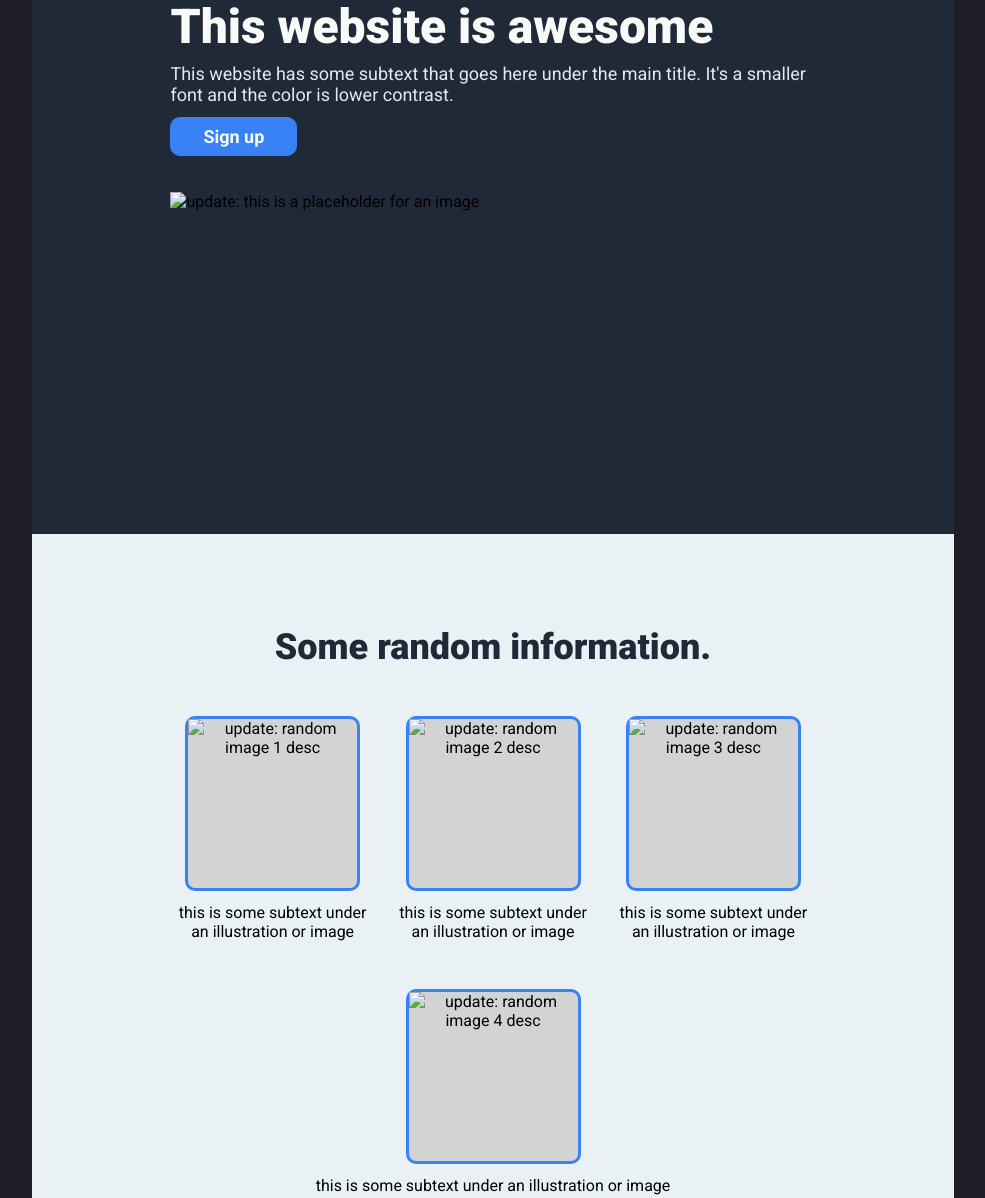
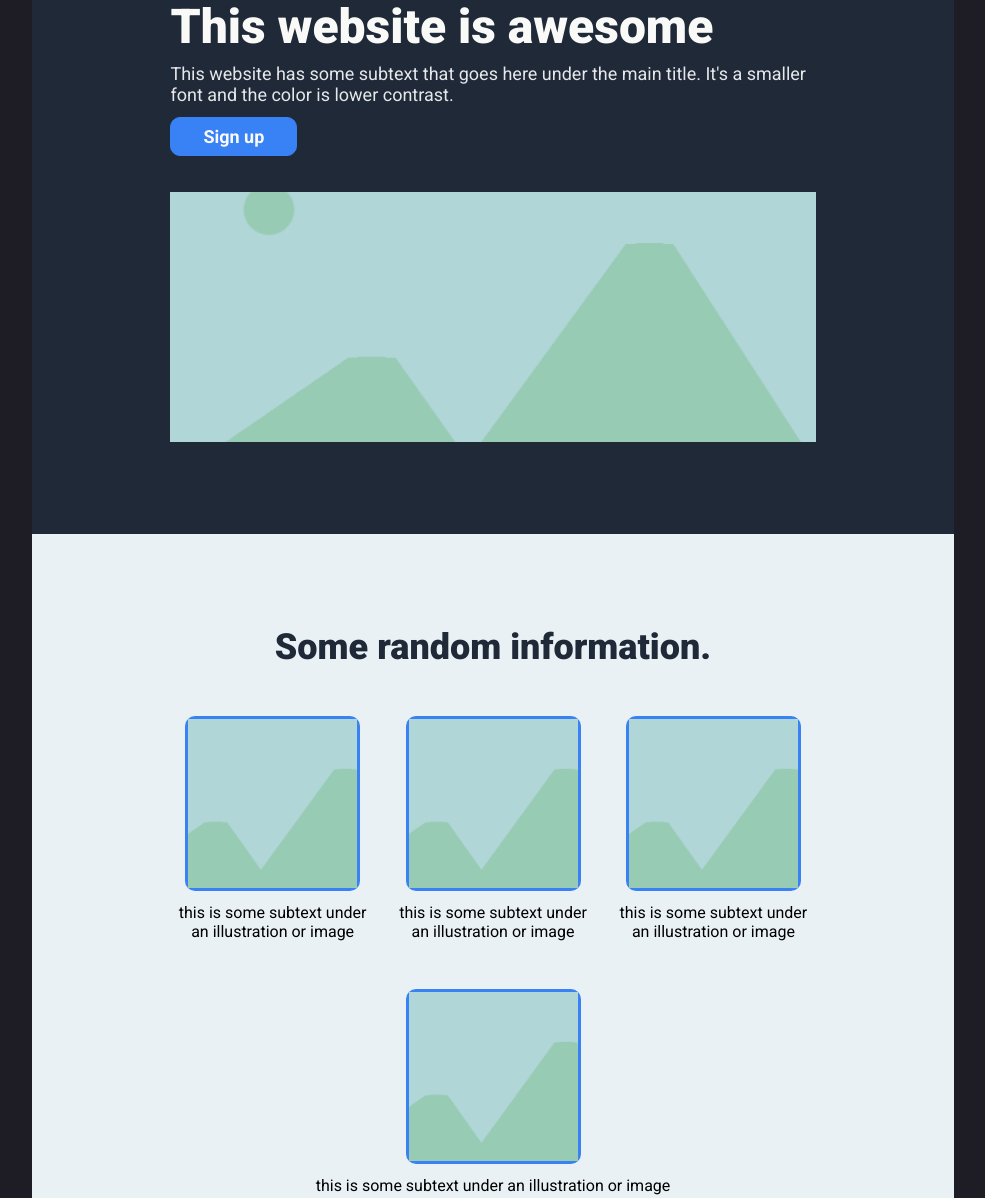
Before and after one commit to MoChiiChii/Landing-Page, a plain HTML site: page index.html in a window 1280 px wide. Shown: the part 153-1351 px from the top of the page, without its empty margins (147-1132 px from the left). Drawn offline with Linux system fonts and the light colour scheme.

Commit message:
fix: update image paths to new folder

```diff
--- a/index.html
+++ b/index.html
@@ -30,7 +30,7 @@
             <button class="hero-text-signup-button button">Sign up</button>
         </div>
         <div class="hero-text-image">
-            <img src="./../../../Desktop/placeholder-image.png" alt="update: this is a placeholder for an image"/>
+            <img src="./images/placeholder-image_Landing-page.png" alt="update: this is a placeholder for an image"/>
         </div>
     </section>
 
@@ -39,25 +39,25 @@
         <div class="some-random-info-block">
             <div class="some-random-info-boxes">
                 <div class="some-random-info-images">
-                    <img src="./../../../Desktop/placeholder-image.png" alt="update: random image 1 desc"/>
+                    <img src="./images/placeholder-image_Landing-page.png" alt="update: random image 1 desc"/>
                 </div>
                 <p>this is some subtext under an illustration or image</p>
             </div>
             <div class="some-random-info-boxes">
                 <div class="some-random-info-images">
-                    <img src="./../../../Desktop/placeholder-image.png" alt="update: random image 2 desc"/>
+                    <img src="./images/placeholder-image_Landing-page.png" alt="update: random image 2 desc"/>
                 </div>
                 <p>this is some subtext under an illustration or image</p>
             </div>
             <div class="some-random-info-boxes">
                 <div class="some-random-info-images">
-                    <img src="./../../../Desktop/placeholder-image.png" alt="update: random image 3 desc"/>
+                    <img src="./images/placeholder-image_Landing-page.png" alt="update: random image 3 desc"/>
                 </div>
                 <p>this is some subtext under an illustration or image</p>
             </div>
             <div class="some-random-info-boxes">
                 <div class="some-random-info-images">
-                    <img src="./../../../Desktop/placeholder-image.png" alt="update: random image 4 desc"/>
+                    <img src="./images/placeholder-image_Landing-page.png" alt="update: random image 4 desc"/>
                 </div>
                 <p>this is some subtext under an illustration or image</p>
             </div>
```
